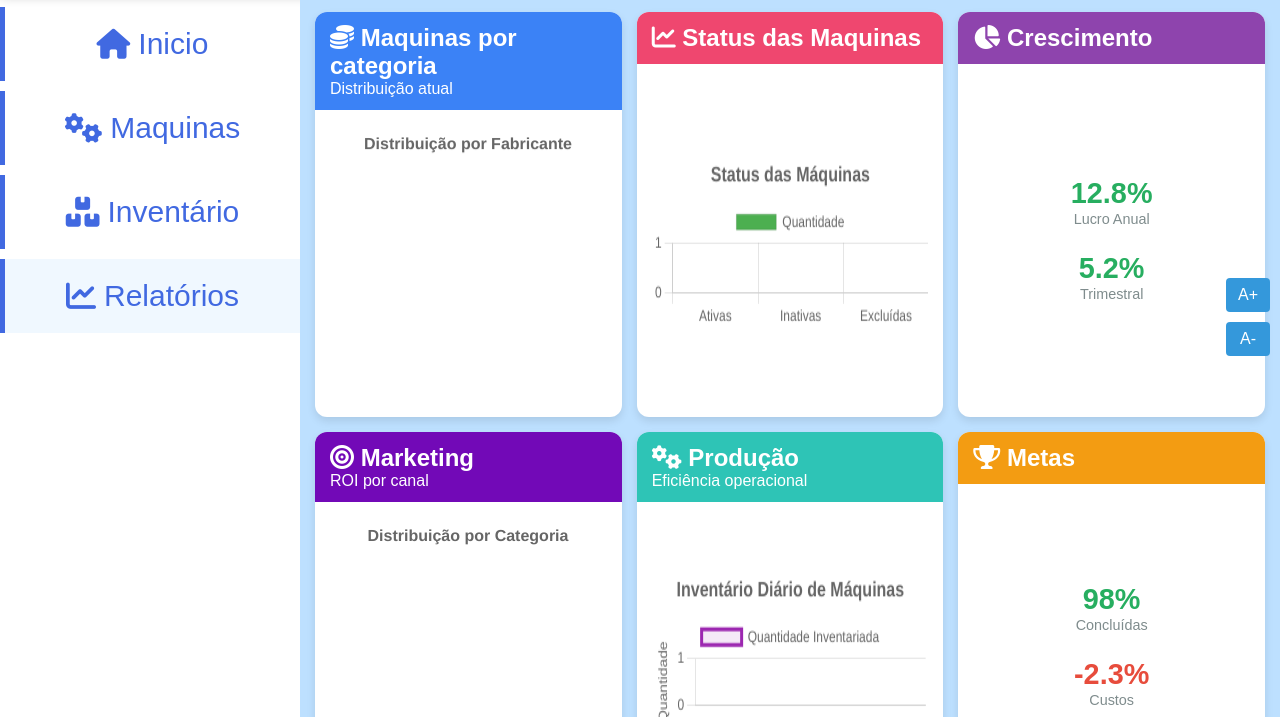
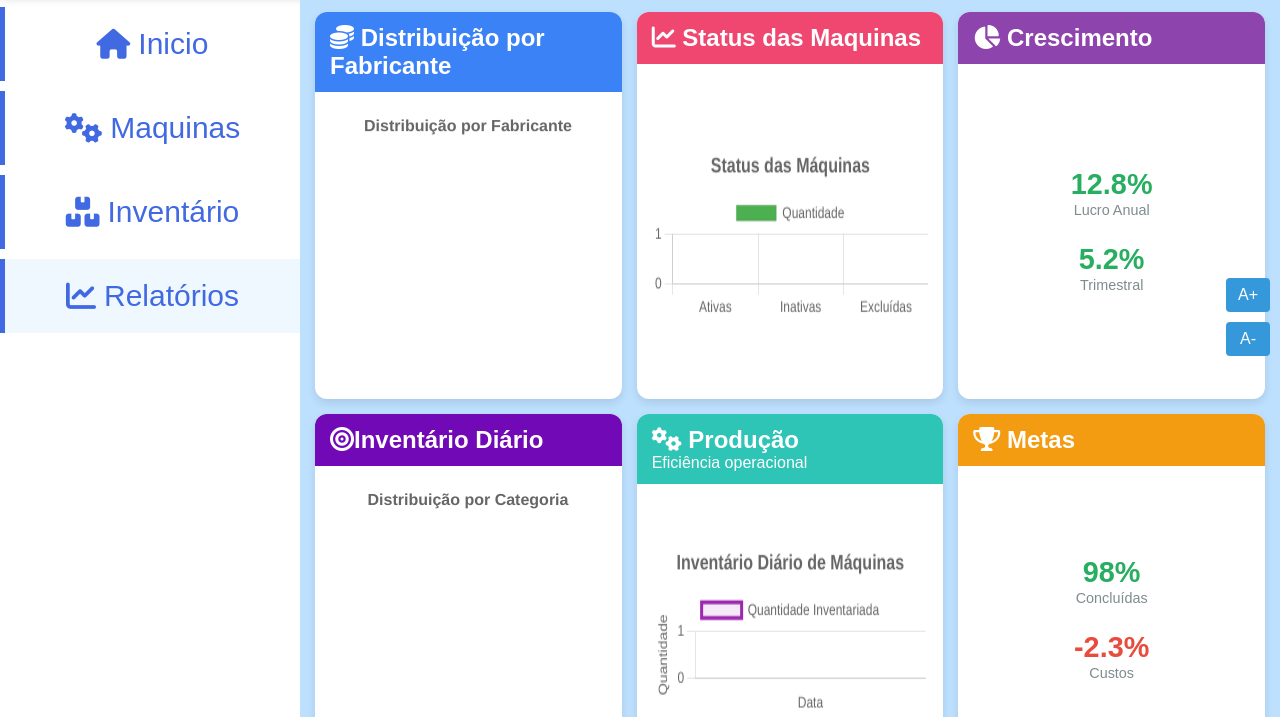
Before and after one commit to PHMor/Bernasoft, a plain HTML site: page charts.html in a window 1280 px wide. Shown: the part 83-800 px from the top of the page. Drawn offline with nearby package versions, Linux system fonts and the light colour scheme.

Commit message:
alteraçõs finais

```diff
--- a/charts.html
+++ b/charts.html
@@ -38,8 +38,7 @@
                 <div class="dashboard-grid">
                     <div class="card-grafico">
                         <div class="card-header estilo-financeiro">
-                            <h2><i class="fas fa-coins"></i> Maquinas por categoria</h2>
-                            <p>Distribuição atual</p>
+                            <h2><i class="fas fa-coins"></i> Distribuição por Fabricante</h2>
                         </div>
                         <div class="card-body">
                             <canvas id="grafico1"></canvas>
@@ -73,8 +72,7 @@
 
                     <div class="card-grafico">
                         <div class="card-header estilo-marketing">
-                            <h2><i class="fas fa-bullseye"></i> Marketing</h2>
-                            <p>ROI por canal</p>
+                            <h2><i class="fas fa-bullseye"></i>Inventário Diário</h2>
                         </div>
                         <div class="card-body">
                             <canvas id="grafico3"></canvas>
```
